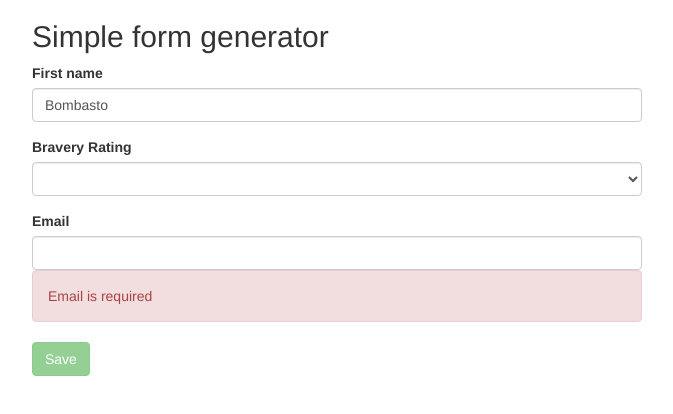
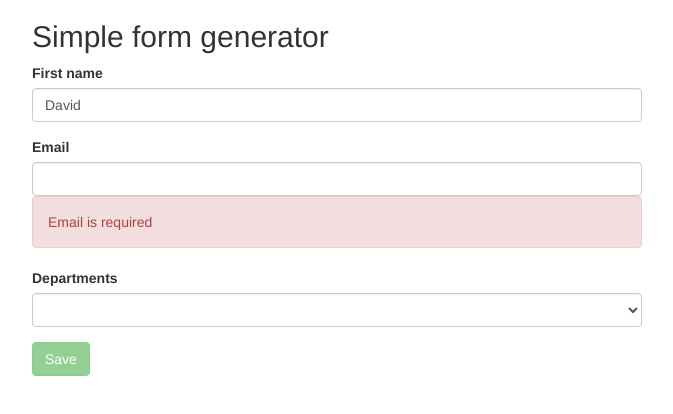
Before and after one commit to turgaygulmez/ng-simple-form, an Angular app: page / in a window 1280 px wide. Shown: the top 414 px of the page, without its empty margins (303-976 px from the left). Built offline with nearby package versions, Linux system fonts and the light colour scheme.

Commit message:
change folder structure

```diff
--- a/src/app/app.component.ts
+++ b/src/app/app.component.ts
@@ -1,5 +1,4 @@
 import { Component }  from '@angular/core';
-import { InputTypes } from '../simple-form/inputs/inputs';
 
 @Component({
   selector: 'my-app',
@@ -19,14 +18,14 @@ export class AppComponent {
   constructor() {
     this.inputs = [
        {
-        inputType: InputTypes.Dropdown,
-        id: 'brave',
-        label: 'Bravery Rating',
+        inputType: 'dropdown',
+        id: 'departments',
+        label: 'Departments',
         options: [
-          {id: 'solid',  value: 'Solid'},
-          {id: 'great',  value: 'Great'},
-          {id: 'good',   value: 'Good'},
-          {id: 'unproven', value: 'Unproven'}
+          {id: 'dept-1', value: 'HR'},
+          {id: 'dept-2', value: 'IT'},
+          {id: 'dept-3', value: 'Sales'},
+          {id: 'dept-4', value: 'Service'}
         ],
         order: 3
       },
@@ -34,9 +33,9 @@ export class AppComponent {
         inputType: 'textbox',
         id: 'firstName',
         label: 'First name',
-        value: 'Bombasto',
+        value: 'David',
         required: false,
-        order: 2
+        order: 1
       },
 
       {
@@ -44,7 +43,7 @@ export class AppComponent {
         id: 'emailAddress',
         label: 'Email',
         type: 'email',
-        order: 5,
+        order: 2,
         required: true,
       }
     ];
--- a/src/app/app.module.ts
+++ b/src/app/app.module.ts
@@ -1,7 +1,7 @@
 import { BrowserModule }                from '@angular/platform-browser';
 import { ReactiveFormsModule }          from '@angular/forms';
 import { NgModule }                     from '@angular/core';
-import { SimpleFormModule } 			from '../simple-form/simple-form.module';
+import { SimpleFormModule } 			from '../simple-form/core/simple-form.module';
 import { AppComponent }                 from './app.component';
 
 @NgModule({
--- a/src/simple-form/simple-form.module.ts
+++ b/src/simple-form/core/simple-form.module.ts
@@ -1,8 +1,8 @@
 import { NgModule }                     from '@angular/core';
 import { ReactiveFormsModule }          from '@angular/forms';
 import { CommonModule } 				from '@angular/common';
-import { SimpleFormComponent }         	from './simple-form.component';
-import { SimpleFormInputComponent } 	from './simple-form-input.component';
+import { SimpleFormComponent }         	from '../form/simple-form.component';
+import { SimpleFormInputComponent } 	from '../form-input/simple-form-input.component';
 
 @NgModule({
   imports: [ CommonModule, ReactiveFormsModule ],
--- a/src/simple-form/simple-form-input.component.ts
+++ b/src/simple-form/form-input/simple-form-input.component.ts
@@ -1,7 +1,7 @@
 import { Component, Input } from '@angular/core';
 import { FormGroup }        from '@angular/forms';
-import { InputBase }     	from './inputs/input-base';
-import { InputTypes }       from './inputs/inputs';
+import { InputBase }     	from '../inputs/input-base';
+import { InputTypes }       from '../inputs/input-types';
 
 @Component({
   selector: 'df-input',
--- a/src/simple-form/simple-form.component.html
+++ b/src/simple-form/form/simple-form.component.html
@@ -1,5 +1,5 @@
 <div class="col-sm-6 col-sm-offset-3">
-	<h2>Simple form generator</h2>
+  <h2>Simple form generator</h2>
   <form (ngSubmit)="onSubmit()" [formGroup]="form" >
 
     <div *ngFor="let input of mappedInputs">
--- a/src/simple-form/simple-form.component.ts
+++ b/src/simple-form/form/simple-form.component.ts
@@ -1,7 +1,7 @@
 import { Component, Input, OnInit }  from '@angular/core';
 import { FormGroup }                 from '@angular/forms';
-import { InputBase }              from './inputs/input-base';
-import { InputControlService }    from './services/input-control.service';
+import { InputBase }                 from '../inputs/input-base';
+import { InputControlService }       from '../services/input-control.service';
 
 
 @Component({
--- a/src/simple-form/inputs/input-base.ts
+++ b/src/simple-form/inputs/input-base.ts
@@ -1,4 +1,4 @@
-import { InputTypes } from '../inputs/inputs';
+import { InputTypes } from '../inputs/input-types';
 
 export class InputBase<T>{
   value: T;
--- a/src/simple-form/inputs/input-dropdown.ts
+++ b/src/simple-form/inputs/input-dropdown.ts
@@ -1,5 +1,5 @@
 import { InputBase } 	from './input-base';
-import { InputTypes }	from '../inputs/inputs';
+import { InputTypes }	from '../inputs/input-types';
 
 export class InputDropdown extends InputBase<string> {
   controlType = InputTypes.Dropdown;
--- a/src/simple-form/inputs/input-textbox.ts
+++ b/src/simple-form/inputs/input-textbox.ts
@@ -1,5 +1,5 @@
 import { InputBase } from './input-base';
-import { InputTypes }	from '../inputs/inputs';
+import { InputTypes }	from '../inputs/input-types';
 
 export class InputTextbox extends InputBase<string> {
   controlType = InputTypes.Textbox;
--- a/src/simple-form/services/input-control.service.ts
+++ b/src/simple-form/services/input-control.service.ts
@@ -3,7 +3,7 @@ import { FormControl, FormGroup, Validators } from '@angular/forms';
 import { InputBase }                          from '../inputs/input-base';
 import { InputDropdown }                      from '../inputs/input-dropdown';
 import { InputTextbox }                       from '../inputs/input-textbox';
-import { InputTypes }                         from '../inputs/inputs';
+import { InputTypes }                         from '../inputs/input-types';
 
 @Injectable()
 export class InputControlService {
```
Also changed, not shown: src/simple-form/form-input/simple-form-input.component.html (renamed from src/simple-form/simple-form-input.component.html), src/simple-form/inputs/input-types.ts (renamed from src/simple-form/inputs/inputs.ts).
